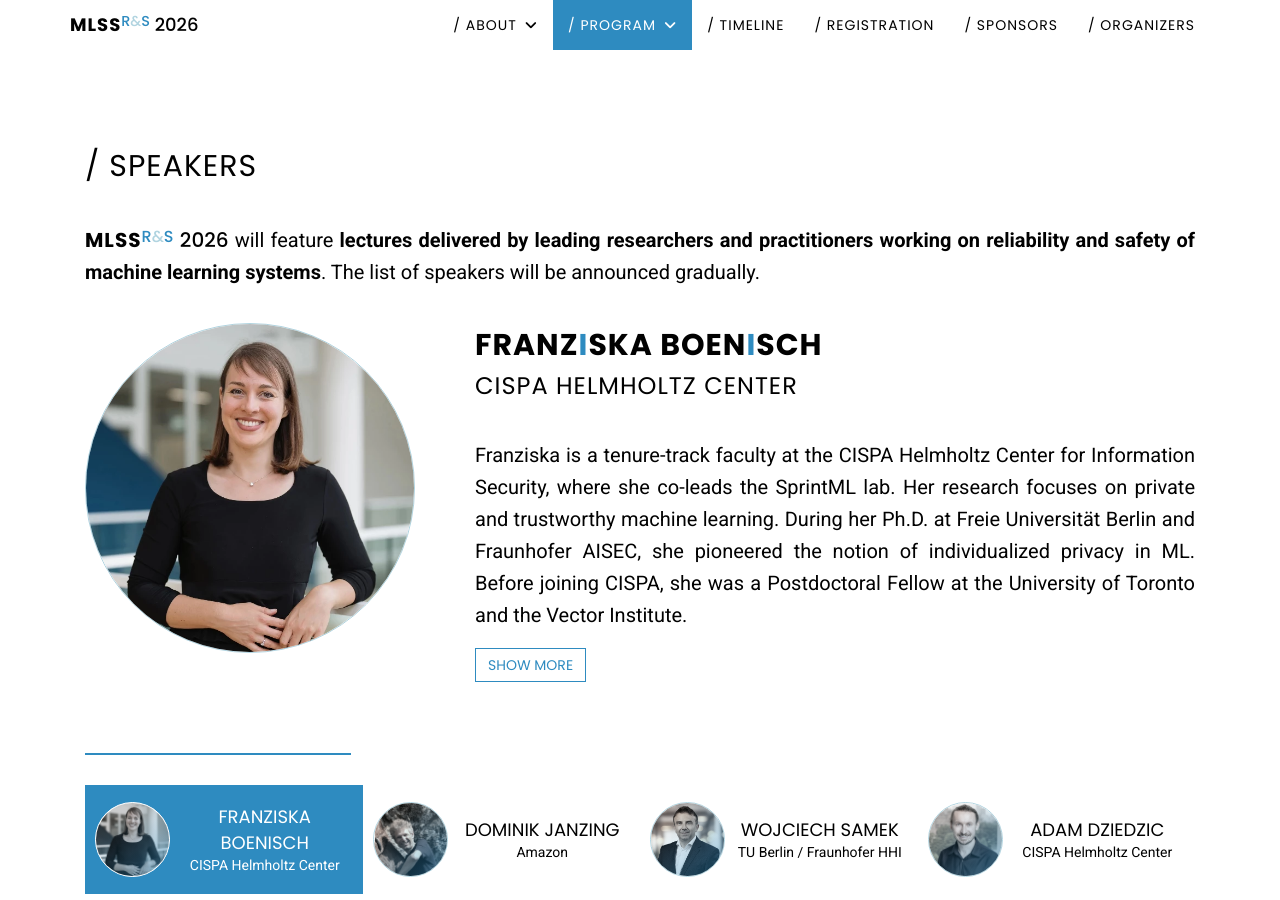
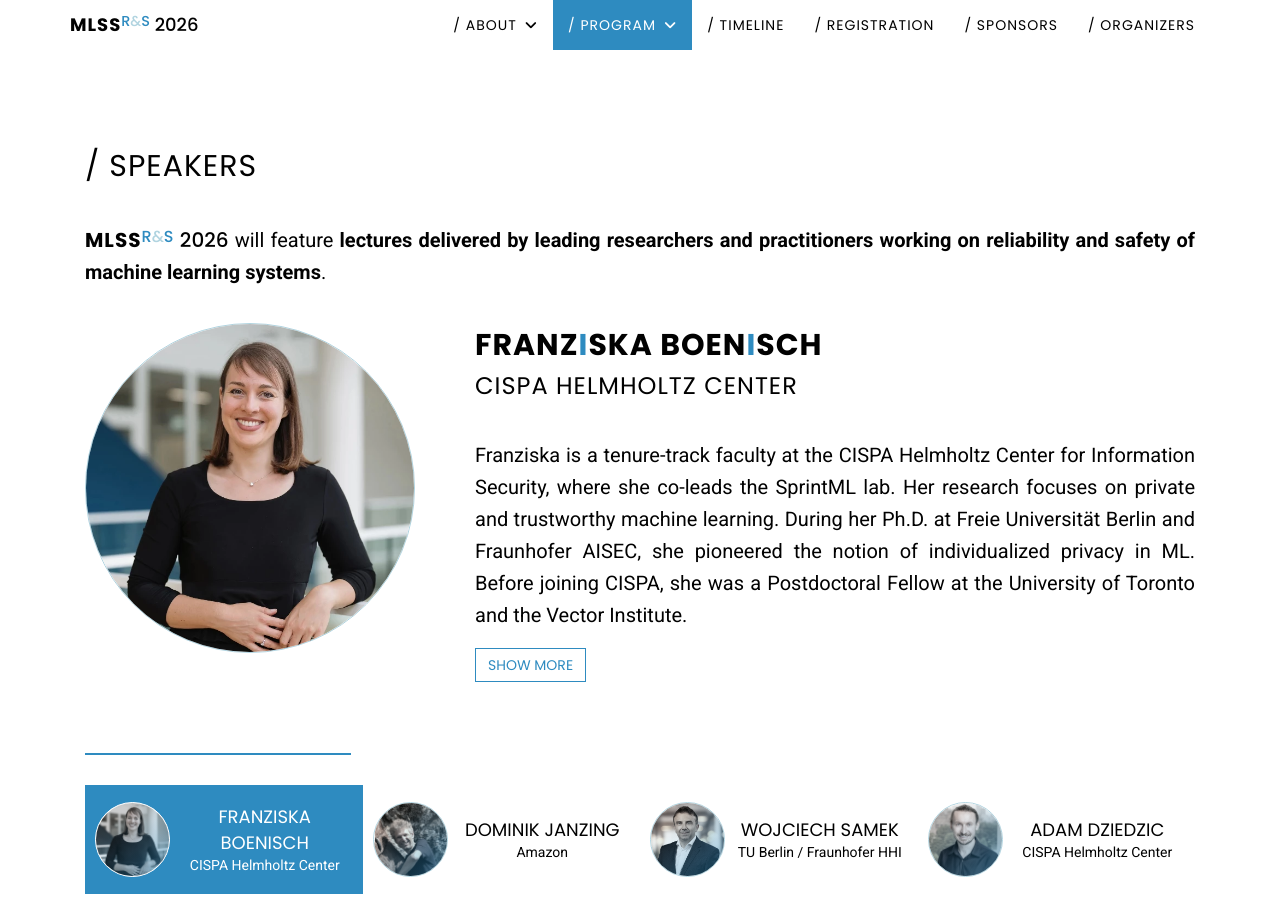
Before and after one commit to mlinpl/mlss2026.mlinpl.org, a Jekyll site: the page built from pages/index.html, in a window 1280 px wide and 900 px high, scrolled down 2410 px. Built offline with Jekyll 4.4.1, drawn with Linux system fonts in a browser that asks for light colours.

Commit message:
Remove notice about announcing speakers

```diff
--- a/_data/state.yml
+++ b/_data/state.yml
@@ -1,5 +1,7 @@
 # State settings - controls visibility and content of site sections.
 
+speakers: all # options: false (not announced), "in-progress" (partially announced), "all" (fully announced, hides notice)
+speakers-more-are-coming: false # show "more speakers to be announced" note below the slider
 agenda: "draft" # options: null (hidden), "draft" (shows tentative notice), "full"
 program-format: true # options: true, false
 agenda-notes:
--- a/_includes/home/speakers.html
+++ b/_includes/home/speakers.html
@@ -7,14 +7,22 @@
         <div class="col-lg-12">
             <p>
                 {{ site.inline-logo }} will feature <strong>lectures delivered by leading researchers and practitioners working on reliability and safety of machine learning systems</strong>.
+                {% unless include.speakers == "all" %}
                 The list of speakers will be announced gradually.
+                {% endunless %}
             </p>
         </div>
     </div>
+    {% if include.more-are-coming == nil %}
+        {% assign more-are-coming = true %}
+        {% if include.speakers == "all" %}{% assign more-are-coming = false %}{% endif %}
+    {% else %}
+        {% assign more-are-coming = include.more-are-coming %}
+    {% endif %}
     {% include speakers-slider.html
         section-id="speakers"
         section-title="Speakers"
         speakers-data=site.data.speakers
-        more-is-coming=false
+        more-are-coming=more-are-coming
     %}
 </section>
--- a/_includes/speakers-slider.html
+++ b/_includes/speakers-slider.html
@@ -77,7 +77,7 @@ Expects following parameters:
         </div>
     </div>
 
-    {% if include.more-is-coming %}
+    {% if include.more-are-coming %}
         <div class="col-lg-12 text-center" style="margin-top: 2em;">
             <h3>and more are coming!</h3>
         </div>
--- a/_layouts/home.html
+++ b/_layouts/home.html
@@ -10,7 +10,7 @@
 
     {% include home/about.html %}
 
-    {% include home/speakers.html %}
+    {% include home/speakers.html speakers=site.data.state.speakers more-are-coming=site.data.state.speakers-more-are-coming %}
 
     {% if site.data.state.agenda %}
     {% assign agenda_draft = false %}
```
Also changed, not shown: other parts of _includes/speakers-slider.html (+1 -1 lines).
